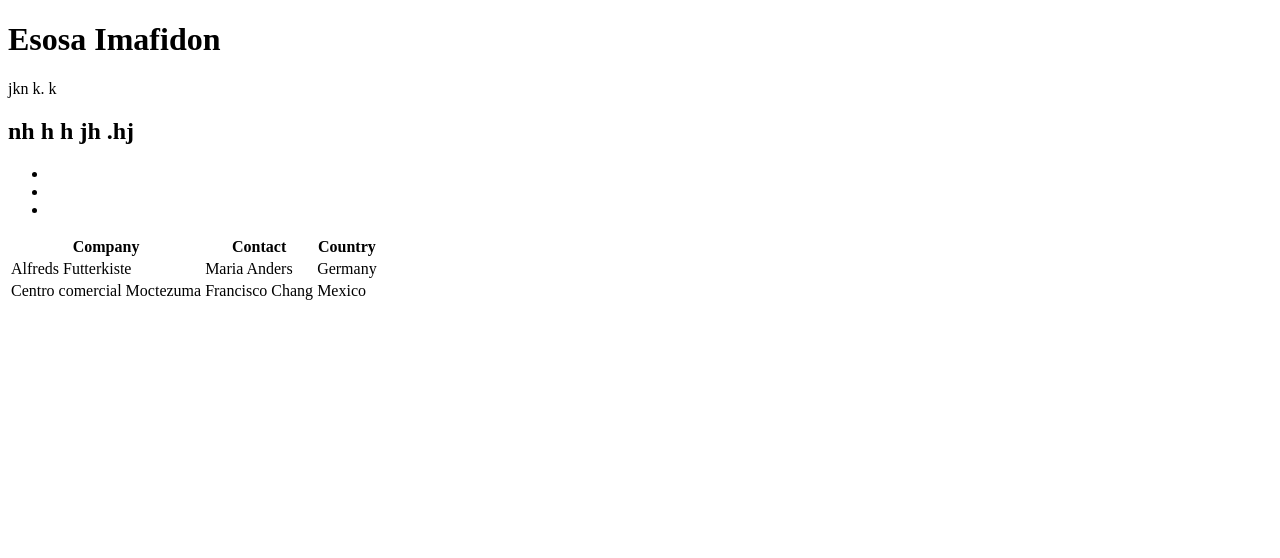
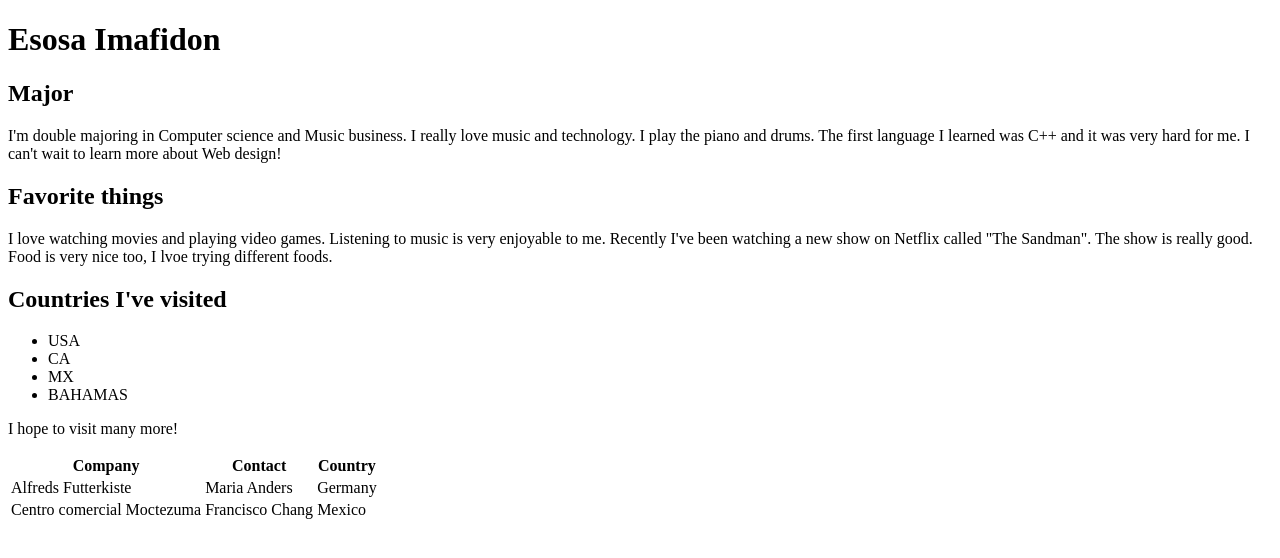
Before and after one commit to PythonStrap/PythonStrap.github.io, a plain HTML site: page index.html in a window 1280 px wide. Drawn offline with Linux system fonts and the light colour scheme.

Commit message:
Update index.html

```diff
--- a/index.html
+++ b/index.html
@@ -8,19 +8,18 @@
 <body>
   <h1> Esosa Imafidon </h1>
 
-  <h2> </h2>
-  <p> jkn k. k </p>
-  <h2>nh h h jh .hj  </h2>
-  <p> </p>
-  <h2> </h2>
-  <p> </p>
-
+  <h2> Major</h2>
+  <p> I'm double majoring in Computer science and Music business. I really love music and technology. I play the piano and drums. The first language I learned was C++ and it was very hard for me. I can't wait to learn more about Web design! </p>
+  <h2>Favorite things </h2>
+  <p>I love watching movies and playing video games. Listening to music is very enjoyable to me. Recently I've been watching a new show on Netflix called "The Sandman". The show is really good. Food is very nice too, I lvoe trying different foods. </p>
+  <h2>Countries I've visited </h2>
   <ul>
-  <li> </li>
-  <li> </li>
-  <li> </li>
+  <li>USA</li>
+  <li>CA</li>
+  <li>MX</li>
+  <li>BAHAMAS</li>
   </ul>
-
+  <p>I hope to visit many more!</p>
 
   <table>
   <tr>
```
